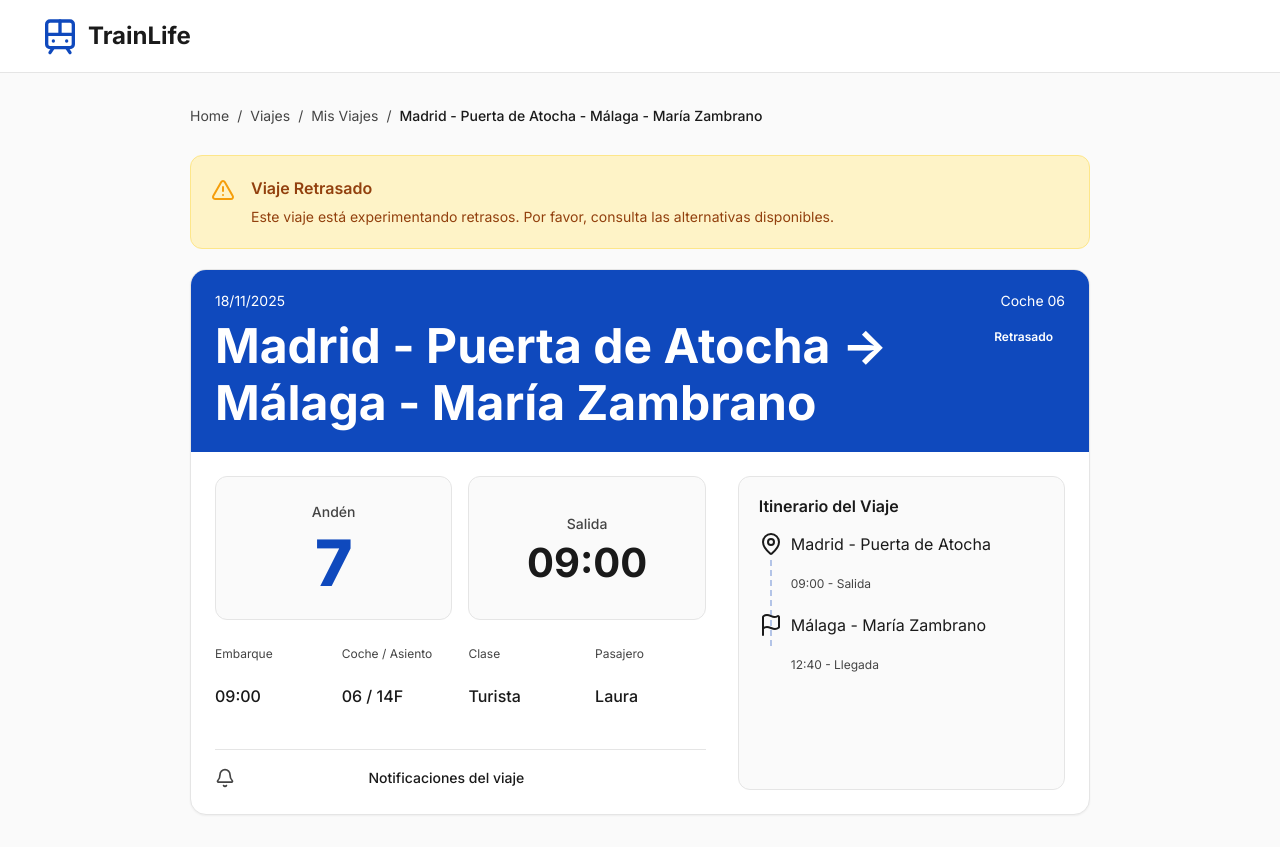
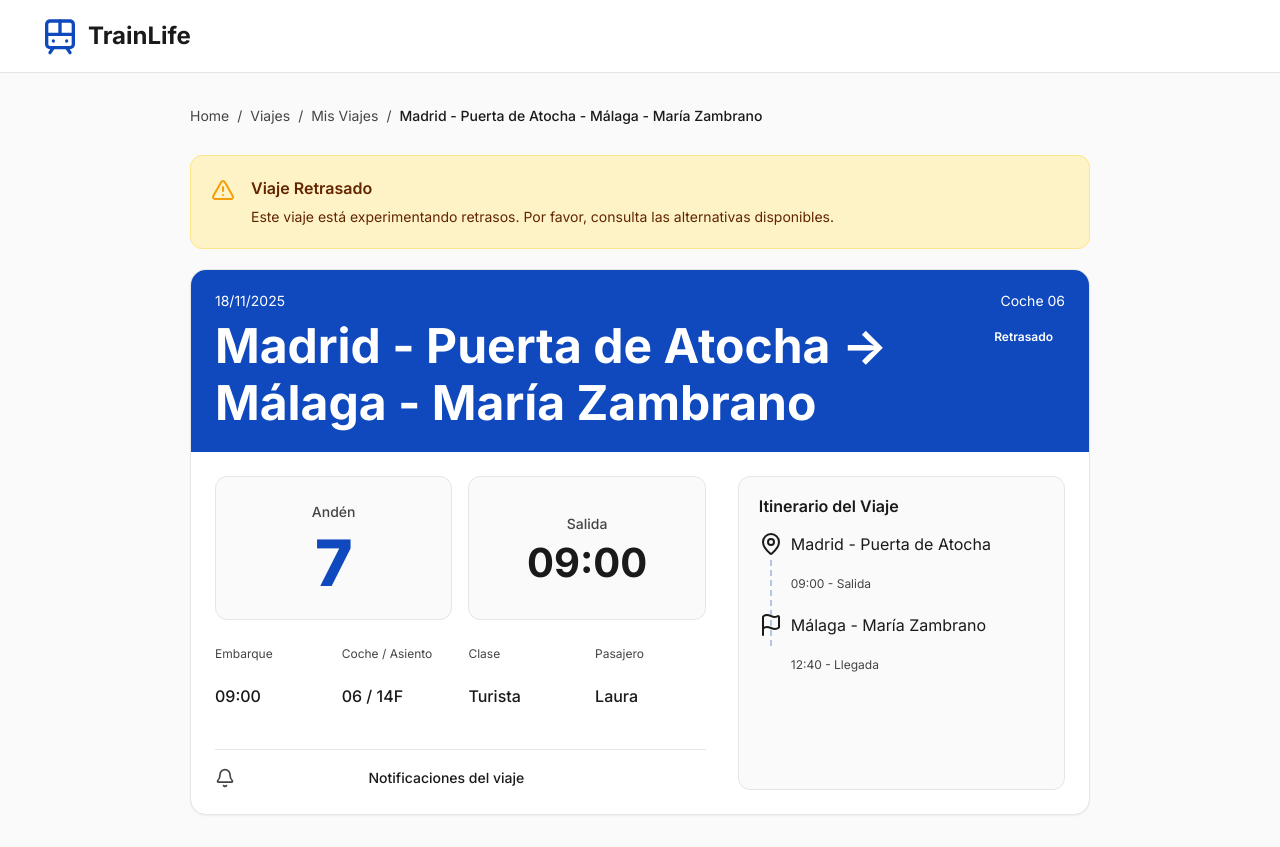
Before and after one commit to diego-vazquez-morales/TrainLife, a Django app: template trainLife/templates/ViajesDetalles.html in a window 1280 px wide. Run offline with Django 5.2, Linux system fonts and the light colour scheme; the template is opened without the code that fills it: values that come from a table or form of the project are taken from there, others are empty; data comes from the database, SQL or seed files in the repository; both versions use the stored data as it was after the commit; some libraries are stand-ins or nearby versions.

Commit message:
cambios accesibilidad en ViajesDetalles

```diff
--- a/trainLife/static/js/ViajesDetalles.js
+++ b/trainLife/static/js/ViajesDetalles.js
@@ -285,19 +285,13 @@ function updateItinerary(itinerario) {
 function setupNotificationsToggle() {
   const toggle = document.getElementById('notificationsToggle');
 
-  if (toggle) {
-    toggle.addEventListener('change', function() {
-      notificationsEnabled = this.checked;
-      toggle.setAttribute('aria-checked', toggle.checked ? 'true' : 'false');
-      console.log('Notificaciones:', notificationsEnabled ? 'activadas' : 'desactivadas');
+  if (!toggle) return;
 
-      // Aquí se podría hacer una llamada al backend para guardar la preferencia
-      // saveNotificationPreference(notificationsEnabled);
-
-      // Mostrar feedback al usuario (opcional)
-      showNotificationFeedback(notificationsEnabled);
-    });
-  }
+  toggle.addEventListener('change', function () {
+    notificationsEnabled = this.checked;
+    toggle.setAttribute('aria-checked', this.checked ? 'true' : 'false');
+    showNotificationFeedback(notificationsEnabled);
+  });
 }
 
 /**
--- a/trainLife/static/styles/ViajesDetalles.css
+++ b/trainLife/static/styles/ViajesDetalles.css
@@ -10,7 +10,7 @@
     --info-color: #3b82f6;
     --text-dark: #1a1a1a;
     --text-secondary: #444444;
-    --text-muted: #92400e;
+    --text-muted: #612500;
     --bg-main: #fafafa;
     --bg-white: #ffffff;
     --bg-light: #fafafa;
--- a/trainLife/templates/ViajesDetalles.html
+++ b/trainLife/templates/ViajesDetalles.html
@@ -50,7 +50,7 @@
 
                 <!-- Alert Warning -->
                 {% if viaje.estadoViaje == 'retrasado' or viaje.estadoViaje == 'cancelado' %}
-                <div class="alert-box" role="alert" aria-live="assertive">
+                <div class="alert-box" role="alert">
                     <i data-lucide="alert-triangle" class="alert-icon" aria-hidden="true"></i>
                     <div class="alert-content">
                         <p class="alert-title">
@@ -128,13 +128,20 @@
                                 <!-- Notifications Toggle -->
                                 <div class="notifications-toggle">
                                     <i data-lucide="bell" class="toggle-icon" aria-hidden="true"></i>
-                                    <span id="notificationsToggleLabel" class="toggle-label">Notificaciones del viaje</span>
+                                    <span id="notificationsToggleLabel" class="toggle-label">
+                                        Notificaciones del viaje
+                                    </span>
+
                                     <div class="toggle-switch">
-                                        <label for="notificationsToggle">
-                                            <span class="sr-only">Notificaciones del viaje activadas</span>
-                                        </label>
+                                        <input
+                                        id="notificationsToggle"
+                                        type="checkbox"
+                                        aria-labelledby="notificationsToggleLabel"
+                                        class="sr-only"
+                                        />
                                     </div>
                                 </div>
+
                             </div>
 
                             <!-- Right Column - Itinerary -->
```
Also changed, not shown: db.sqlite3.
